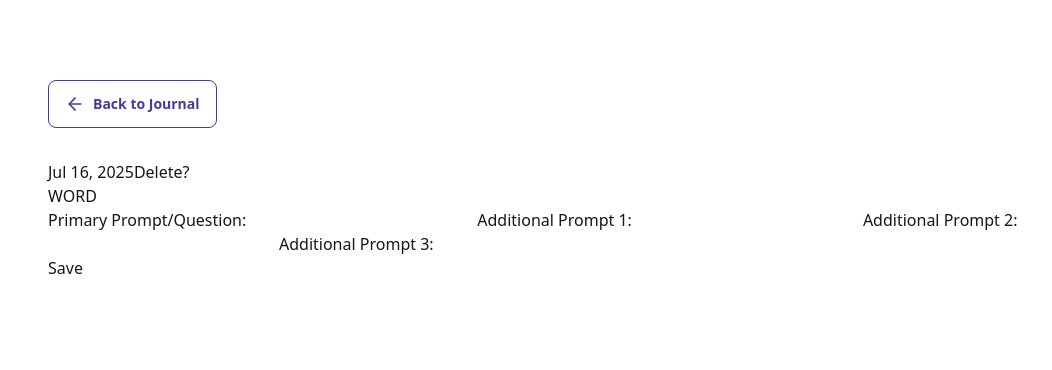
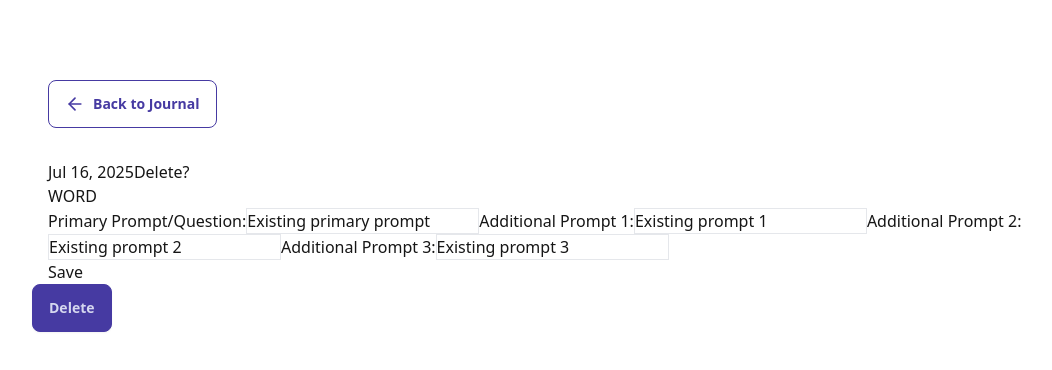
Before and after one commit to freeCodeCamp-2025-Summer-Hackathon/purple-array, a React (Vite) app in the folder frontend/: page /edit in a window 1280 px wide. Shown: the top 370 px of the page, without its empty margins (16-1068 px from the left). Built offline with nearby package versions, Linux system fonts and the light colour scheme.

Commit message:
refactor: journalCreate JournalEdit into JournalPage and refactored JournalEntryForm

```diff
--- a/frontend/src/components/journal/JournalEntryForm.jsx
+++ b/frontend/src/components/journal/JournalEntryForm.jsx
@@ -1,15 +1,29 @@
 import { Link } from 'react-router';
-import { useState } from 'react';
+import { useState, useEffect } from 'react';
 import { formatDate } from '../../util/helper/formatDate';
 
-const JournalEntryForm = () => {
+const JournalEntryForm = ({ initialData = {}, onSubmit = () => { }, onDelete = null,
+}) => {
 	const [primaryPrompt, setPrimaryPrompt] = useState('');
 	const [addPromptOne, setAddPromptOne] = useState('');
 	const [addPromptTwo, setAddPromptTwo] = useState('');
 	const [addPromptThree, setAddPromptThree] = useState('');
 
+	useEffect(() => {
+		setPrimaryPrompt(initialData.primaryPrompt || '');
+		setAddPromptOne(initialData.addPromptOne || '');
+		setAddPromptTwo(initialData.addPromptTwo || '');
+		setAddPromptThree(initialData.addPromptThree || '');
+	}, [initialData]);
+
 	const handleSubmit = (event) => {
 		event.preventDefault();
+		onSubmit({
+			primaryPrompt,
+			addPromptOne,
+			addPromptTwo,
+			addPromptThree,
+		});
 	};
 	return (
 		<div>
@@ -27,6 +41,7 @@ const JournalEntryForm = () => {
 						type="text"
 						value={primaryPrompt}
 						onChange={(e) => setPrimaryPrompt(e.target.value)}
+						className='border'
 					/>
 				</label>
 				<label>
@@ -35,6 +50,8 @@ const JournalEntryForm = () => {
 						type="text"
 						value={addPromptOne}
 						onChange={(e) => setAddPromptOne(e.target.value)}
+						className='border'
+
 					/>
 				</label>
 				<label>
@@ -43,6 +60,8 @@ const JournalEntryForm = () => {
 						type="text"
 						value={addPromptTwo}
 						onChange={(e) => setAddPromptTwo(e.target.value)}
+						className='border'
+
 					/>
 				</label>
 				<label>
@@ -51,6 +70,8 @@ const JournalEntryForm = () => {
 						type="text"
 						value={addPromptThree}
 						onChange={(e) => setAddPromptThree(e.target.value)}
+						className='border'
+
 					/>
 				</label>
 				<br />
--- a/frontend/src/pages/JournalCreatePage.jsx
+++ b/frontend/src/pages/JournalCreatePage.jsx
@@ -1,22 +1,12 @@
-import { ArrowLeftIcon } from 'lucide-react';
-import { Link } from 'react-router';
-import JournalEntryForm from '../components/journal/JournalEntryForm'
+import JournalPage from "./JournalPage";
+
 
 const JournalCreatePage = () => {
+    const handleCreate = () => {
+        console.log('created')
+    }
     return (
-        <div className="min-h-screen">
-            <div className="container px-12 py-20">
-                <div className="max-w-6xl mx-auto">
-                    <Link to={'/journal'} className="btn btn-outline btn-primary mb-8">
-                        <ArrowLeftIcon className="size-5" />
-                        Back to Journal
-                    </Link>
-
-                    {/* Form to edit/update journal entry */}
-                    <JournalEntryForm />
-                </div>
-            </div>
-        </div>
+        <JournalPage onSubmit={handleCreate} />
     );
 };
 export default JournalCreatePage;
--- a/frontend/src/pages/JournalEditPage.jsx
+++ b/frontend/src/pages/JournalEditPage.jsx
@@ -1,22 +1,23 @@
-import { ArrowLeftIcon } from 'lucide-react';
-import JournalEntryForm from '../components/journal/JournalEntryForm';
-import { Link } from 'react-router';
+import JournalPage from "./JournalPage";
+const JournalEditPage = () => {
+	const existingEntry = {
+		primaryPrompt: "Existing primary prompt",
+		addPromptOne: "Existing prompt 1",
+		addPromptTwo: "Existing prompt 2",
+		addPromptThree: "Existing prompt 3",
+	}
+	const onSubmit = () => {
+		console.log('submitted')
+	}
+	const handleDelete = () => {
+		console.log('delete');
+	}
 
-const JournalEditPage = () => {
 	return (
-		<div className="min-h-screen">
-			<div className="container px-12 py-20">
-				<div className="max-w-6xl mx-auto">
-					<Link to={'/journal'} className="btn btn-outline btn-primary mb-8">
-						<ArrowLeftIcon className="size-5" />
-						Back to Journal
-					</Link>
+		<div>
+			<JournalPage initialData={existingEntry} onSubmit={onSubmit} onDelete={handleDelete} />
+		</div>
 
-					{/* Form to edit/update journal entry */}
-					<JournalEntryForm />
-				</div>
-			</div>
-		</div>
 	);
 };
 
--- /dev/null
+++ b/frontend/src/pages/JournalPage.jsx
@@ -0,0 +1,24 @@
+import { ArrowLeftIcon } from 'lucide-react';
+import { Link } from 'react-router';
+import JournalEntryForm from '../components/journal/JournalEntryForm'
+
+const JournalPage = ({ initialData, onSubmit, onDelete }) => {
+    return (
+        <div>
+            <div className="container px-12 py-20">
+                <div className="max-w-6xl mx-auto">
+                    <Link to={'/journal'} className="btn btn-outline btn-primary mb-8">
+                        <ArrowLeftIcon className="size-5" />
+                        Back to Journal
+                    </Link>
+
+                    <JournalEntryForm initialData={initialData} onSubmit={onSubmit} onDelete={onDelete} />
+
+                </div>
+                {onDelete && <button className="btn btn-primary" onClick={onDelete}> Delete</button>}
+
+            </div>
+        </div>
+    );
+};
+export default JournalPage;
```
